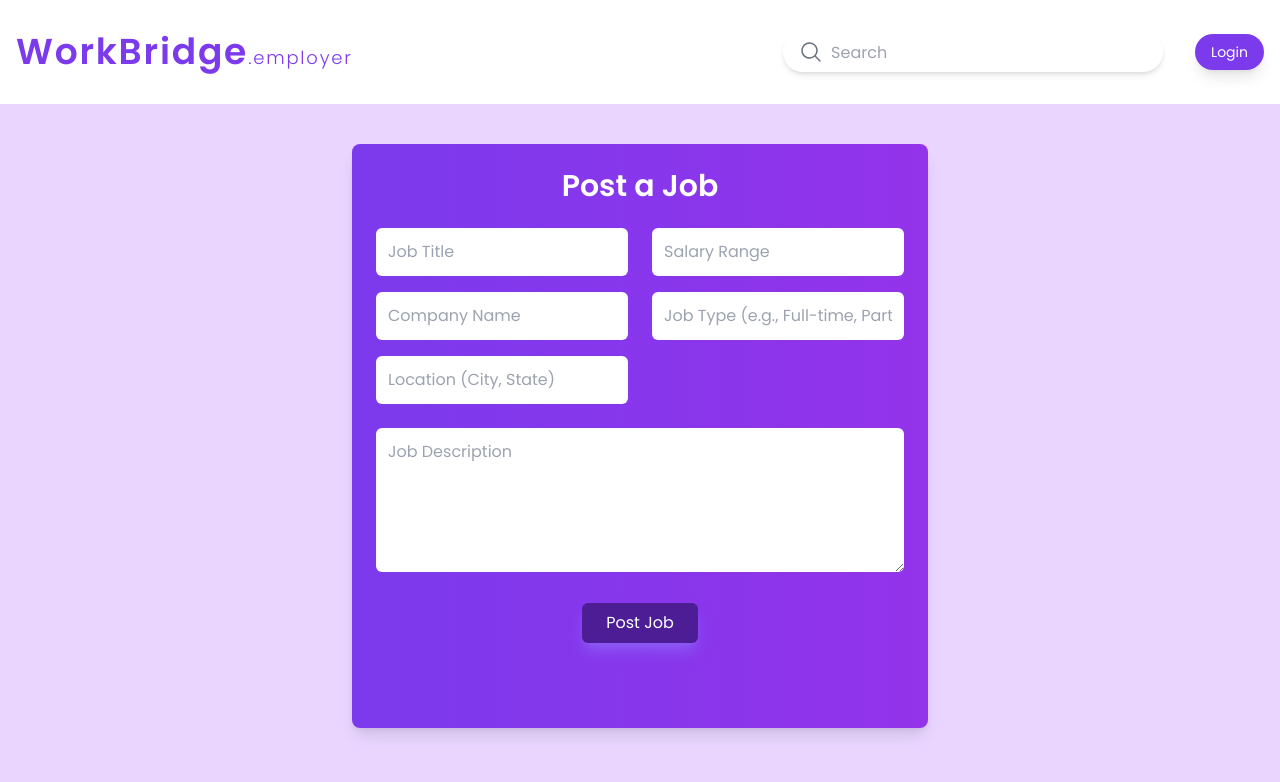
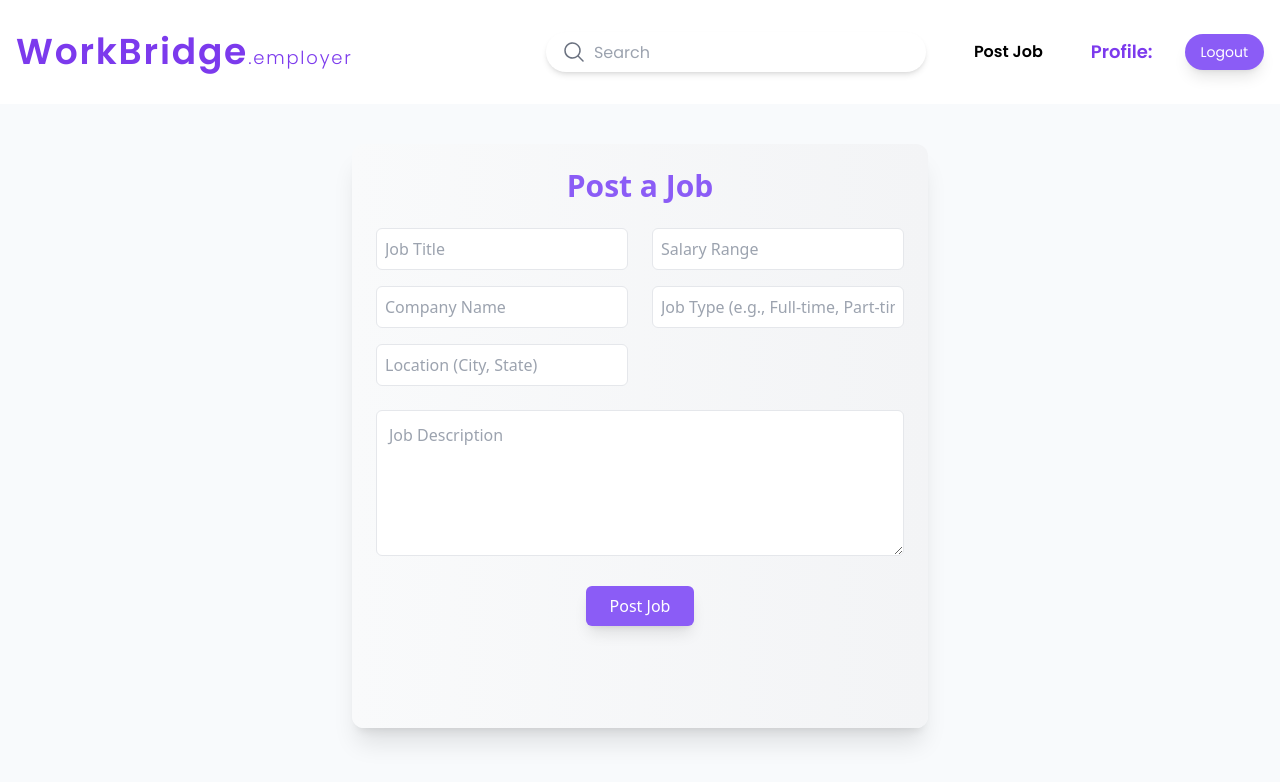
Before and after one commit to MidhunPM6/WorkBridge_Job_Portal-front-end, a React (Create React App) app: page /postjob in a window 1280 px wide. Shown: the top 782 px of the page. Built offline with nearby package versions, Linux system fonts and the light colour scheme.

Commit message:
Store the empID to the database and also made changes in the files

```diff
--- a/src/Components/Job-view/JobMain.jsx
+++ b/src/Components/Job-view/JobMain.jsx
@@ -26,10 +26,12 @@ const JobMain = () => {
 
   useEffect(() => {
     const fetchJobDetails = async () => {
+
       try {
         const jobDetailsResponse = await axiosJobDetails.get(
           '/storedjobdetails'
         )
+
 
         console.log(jobDetailsResponse.data)
         if (jobDetailsResponse.status === 200) {
@@ -40,11 +42,12 @@ const JobMain = () => {
       }
     }
     fetchJobDetails()
-  }, [setJobDetails])
+  },[])
 
   return (
     <>
       <div className='flex flex-col items-center py-6 h-screen overflow-auto bg-gray-100 font-poppins   [&::-webkit-scrollbar]:w-2 [&::-webkit-scrollbar-track]:rounded-full [&::-webkit-scrollbar-track]:bg-gray-100  [&::-webkit-scrollbar-thumb]:rounded-full [&::-webkit-scrollbar-thumb]:bg-gray-300 dark:[&::-webkit-scrollbar-track]:bg-neutral-700 dark:[&::-webkit-scrollbar-thumb]:bg-neutral-500 '>
+
         {jobDetails.map((jobObj, index) => (
           <div
             key={jobObj._id}
@@ -74,6 +77,8 @@ const JobMain = () => {
               </button>
             </div>
           </div>
+
+
         ))}
       </div>
     </>
--- /dev/null
+++ b/src/Context/EmployerUserDetails.js
@@ -0,0 +1,29 @@
+import React, { createContext, useEffect, useState } from 'react'
+
+
+export const EmpAuth = createContext(null)
+
+const EmployerUsername = ({children}) => {
+const [EmpUserDetails,setEmpUserDetails] =useState(()=>{
+     const userData=localStorage.getItem('userdata')
+     return userData ? JSON.parse(userData) : [];
+})
+
+useEffect(()=>{
+    if(EmpUserDetails){
+      localStorage.setItem('userdata',JSON.stringify(EmpUserDetails))
+    }else{
+        localStorage.removeItem('userdata')
+    }
+},[EmpUserDetails])
+
+
+
+  return (
+    <EmpAuth.Provider value={{EmpUserDetails,setEmpUserDetails}}>
+      {children}
+    </EmpAuth.Provider>
+  )
+}
+
+export default EmployerUsername
--- a/src/Context/EmployerUsername.js
+++ /dev/null
@@ -1,28 +0,0 @@
-import React, { createContext, useEffect, useState } from 'react'
-
-
-export const EmpAuth = createContext(null)
-
-const EmployerUsername = ({children}) => {
-const [empUsername,setEmpUsername] =useState(()=>{
-     return localStorage.getItem('username')
-})
-
-useEffect(()=>{
-    if(empUsername){
-      localStorage.setItem('username',empUsername)
-    }else{
-        localStorage.removeItem('')
-    }
-},[empUsername])
-
-
-
-  return (
-    <EmpAuth.Provider value={{empUsername,setEmpUsername}}>
-      {children}
-    </EmpAuth.Provider>
-  )
-}
-
-export default EmployerUsername
--- a/src/Employer-Components/Employer-Authentication/Employerlogin.jsx
+++ b/src/Employer-Components/Employer-Authentication/Employerlogin.jsx
@@ -5,7 +5,7 @@ import { toast, ToastContainer } from 'react-toastify'
 import 'react-toastify/dist/ReactToastify.css'
 import { axiosAuth } from '../../Axios/Axios-instance'
 import { loginValidation } from './Validation'
-import {EmpAuth} from '../../Context/EmployerUsername'
+import {EmpAuth} from '../../Context/EmployerUserDetails'
 
 
 
@@ -20,7 +20,7 @@ const Employerlogin = () => {
   })
   const [error,setError]=useState("")
 
-  const {setEmpUsername}=useContext(EmpAuth)
+  const {setEmpUserDetails}=useContext(EmpAuth)
 
 
 
@@ -38,7 +38,7 @@ const Employerlogin = () => {
     try {
       const response=await axiosAuth.post('/emplogin',empLoginForm)
 
-      setEmpUsername(response.data.username)
+      setEmpUserDetails(response.data.user)
       console.log(response)
 
       if(response.status===200){
--- a/src/Employer-Components/Employer_main/Navbar.jsx
+++ b/src/Employer-Components/Employer_main/Navbar.jsx
@@ -1,17 +1,17 @@
 import React, { useContext } from 'react'
 import { useNavigate } from 'react-router-dom'
 
-import {EmpAuth} from '../../Context/EmployerUsername'
+import {EmpAuth} from '../../Context/EmployerUserDetails'
 
 
 const Navbar = () => {
   const navigate = useNavigate()
-  const {empUsername,setEmpUsername}=useContext(EmpAuth)
+  const {EmpUserDetails,setEmpUserDetails}=useContext(EmpAuth)
 
   const handleLogout=(e)=>{
     e.preventDefault()
-    localStorage.removeItem('username')
-    setEmpUsername("")
+    localStorage.removeItem('userdata')
+    setEmpUserDetails("")
   }
 
   return (
@@ -49,24 +49,24 @@ const Navbar = () => {
 
 
   <div className="flex items-center gap-4 mt-4 lg:mt-0">
-    {empUsername ? (
+    {EmpUserDetails ? (
       <>
         <button
           onClick={() => navigate("/postjob")}
-          className="px-4 py-2 rounded-full  text-black text-sm hover:underline underline-offset-4"
+          className="px-4 py-2 rounded-full  text-black text-base font-semibold hover:underline underline-offset-4 hover:scale-105 hover:text-violet-500"
         >
           Post Job
         </button>
         <button
           onClick={() => navigate("/employerprofile")}
-          className="px-4 py-2 rounded-full text-black  transition  text-sm  hover:underline underline-offset-4"
+          className="px-4 py-2 rounded-full text-black  transition  text-lg font-semibold hover:scale-105   hover:underline underline-offset-4"
         >
-         <span className='text-violet-600 font-semibold text-lg'>Profile: </span> {empUsername}
+         <span className='text-violet-600 font-semibold text-lg'>Profile: </span> {EmpUserDetails.name}
         </button>
 
         <button
           onClick={handleLogout}
-          className="px-4 py-2 rounded-full bg-red-500 hover:bg-red-600 text-white text-sm shadow-lg"
+          className="px-4 py-2 rounded-full bg-violet-500 hover:bg-violet-700 text-white text-sm shadow-lg"
         >
           Logout
         </button>
--- a/src/Employer-Components/Post_Job/PostJob.jsx
+++ b/src/Employer-Components/Post_Job/PostJob.jsx
@@ -1,20 +1,25 @@
-import React, { useContext, useState } from 'react'
+import React, {  useContext, useState } from 'react'
 import { axiosJobPost } from '../../Axios/Axios-instance'
 import { ToastContainer, toast } from 'react-toastify';
 import 'react-toastify/dist/ReactToastify.css';
-import { jobDetailsContext } from '../../Context/JobpostContext';
+import { EmpAuth } from '../../Context/EmployerUserDetails';
+
+
 
 
 
 
 const PostJob = () => {
+  const {EmpUserDetails}=useContext(EmpAuth)
   const [postform, setPostForm] = useState({
     tittle: '',
     comapany_name: '',
     location: '',
     salary: '',
     job_description: '',
-    job_type: ''
+    job_type: '',
+    EmpID:EmpUserDetails._id
+
   })
 
 
@@ -33,13 +38,12 @@ const PostJob = () => {
       toast.success("Posted job sucessfully")
     } catch (error) {
       toast.error("You must fill all feilds to continue")
-
     }
   }
 
   return (
     <>
-      <div className='flex justify-center pt-10 min-h-screen bg-purple-200 opacity-100 font-poppins'>
+      <div className='flex justify-center pt-10 min-h-screen bg-slate-50 '>
       <ToastContainer
           position='top-right'
           autoClose={2000}
@@ -52,33 +56,33 @@ const PostJob = () => {
           pauseOnHover
           theme='dark'
         />
-        <div className=' max-w-xl h-[73vh] p-6 rounded-lg shadow-lg bg-gradient-to-r from-violet-600 to-purple-600'>
-          <h1 className='text-3xl font-semibold text-white text-center mb-6'>
+        <div className=' max-w-xl h-[73vh] p-6   rounded-xl text bg-gradient-to-r from-gray-50  to-gray-100 shadow-xl '>
+          <h1 className='text-3xl font-semibold  text-center mb-6 text-violet-500 '>
             Post a Job
           </h1>
 
           <div className='grid grid-cols-1 md:grid-cols-2 gap-6'>
-            <div className='space-y-4'>
+            <div className='space-y-4 '>
               <input
                 type='text'
                 name='tittle'
                 placeholder='Job Title'
                 onChange={handleOnchange}
-                className='p-3 w-full rounded-md outline-none'
+                className='p-2 w-full rounded-md outline-none border border-gray-200'
               />
               <input
                 type='text'
                 name='comapany_name'
                 onChange={handleOnchange}
                 placeholder='Company Name'
-                className='p-3 w-full rounded-md outline-none'
+                className='p-2 w-full rounded-md outline-none border border-gray-200'
               />
               <input
                 type='text'
                 placeholder='Location (City, State)'
                 name='location'
                 onChange={handleOnchange}
-                className='p-3 w-full rounded-md outline-none'
+                className='p-2 w-full rounded-md outline-none border border-gray-200'
               />
             </div>
 
@@ -88,14 +92,14 @@ const PostJob = () => {
                 name='salary'
                 placeholder='Salary Range'
                 onChange={handleOnchange}
-                className='p-3 w-full rounded-md outline-none'
+                className='p-2 w-full rounded-md outline-none border border-gray-200'
               />
               <input
                 type='text'
                 name='job_type'
                 onChange={handleOnchange}
                 placeholder='Job Type (e.g., Full-time, Part-time)'
-                className='p-3 w-full rounded-md outline-none'
+                className='p-2 w-full rounded-md outline-none border border-gray-200'
               />
             </div>
           </div>
@@ -104,14 +108,14 @@ const PostJob = () => {
             placeholder='Job Description'
             name='job_description'
             onChange={handleOnchange}
-            className='w-full mt-6 p-3 rounded-md outline-none'
+            className='w-full mt-6 p-3 rounded-md outline-none border border-gray-200'
             rows='5'
           ></textarea>
 
           <div className='flex justify-center mt-6'>
             <button
               onClick={handlePost}
-              className='px-6 py-2 text-white bg-violet-900 rounded-md hover:bg-violet-800 shadow-lg shadow-violet-500'
+              className='px-6 py-2 text-white bg-violet-500 rounded-md hover:bg-violet-600 shadow-lg hover:scale-105'
             >
               Post Job
             </button>
--- /dev/null
+++ b/src/Employer-Components/RecApplication/RecAppliction.jsx
@@ -0,0 +1,11 @@
+import React from 'react'
+
+const RecAppliction = () => {
+  return (
+    <div>
+      <h1>hello</h1>
+    </div>
+  )
+}
+
+export default RecAppliction
--- /dev/null
+++ b/src/Pages/EmployerPages/RecivedApplication.js
@@ -0,0 +1,13 @@
+import React from 'react'
+import RecAppliction from '../../Employer-Components/RecApplication/RecAppliction'
+
+
+const RecivedApplication = () => {
+  return (
+    <RecAppliction/>
+
+
+  )
+}
+
+export default RecivedApplication
```
Also changed, not shown: src/App.js (+12 -9 lines), src/Components/ApplyJob/JobSubmittion.jsx (+42 -26 lines), src/Employer-Components/Emp_Profile/ProfileMainPage.jsx (+10 -10 lines).
